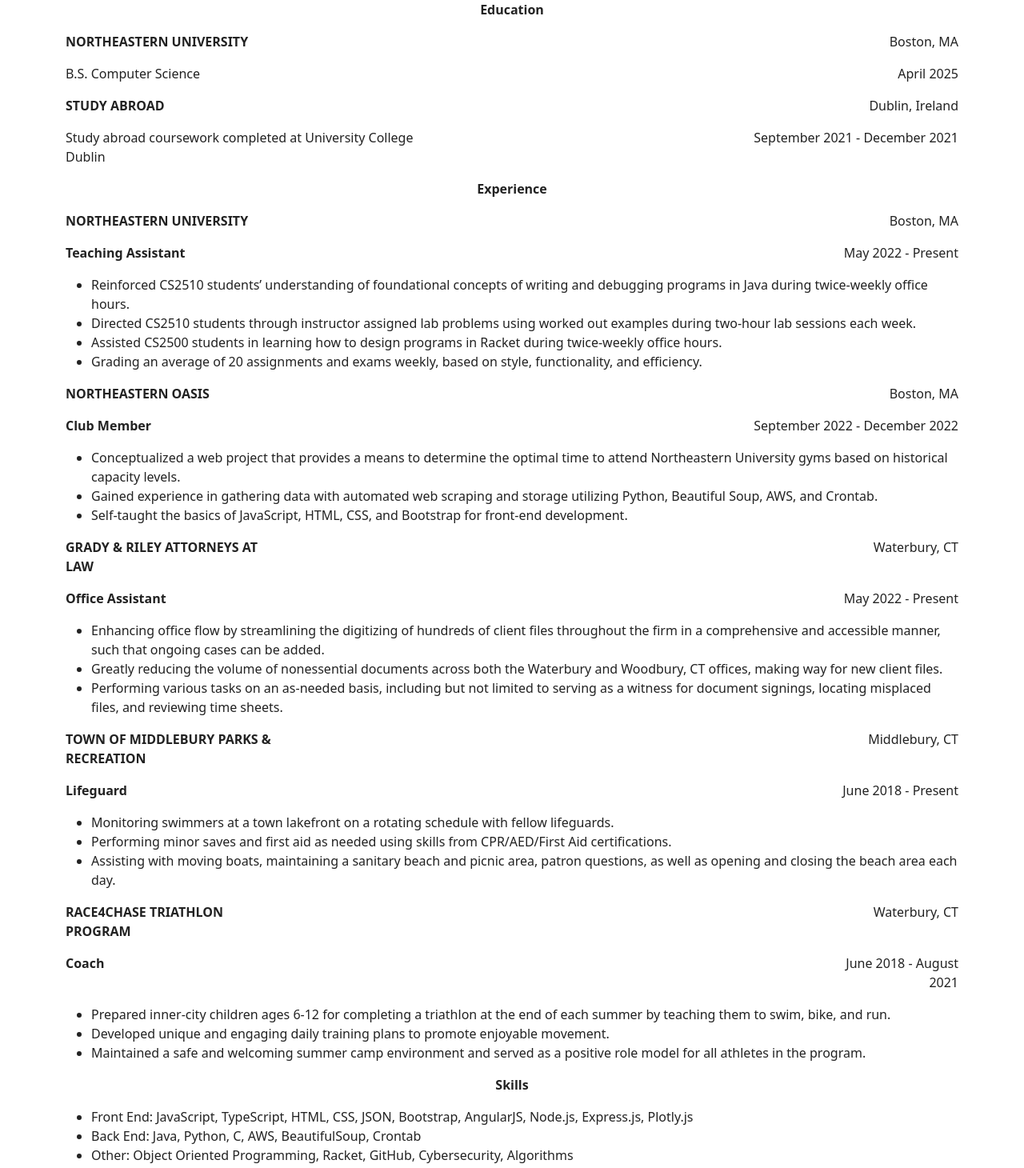
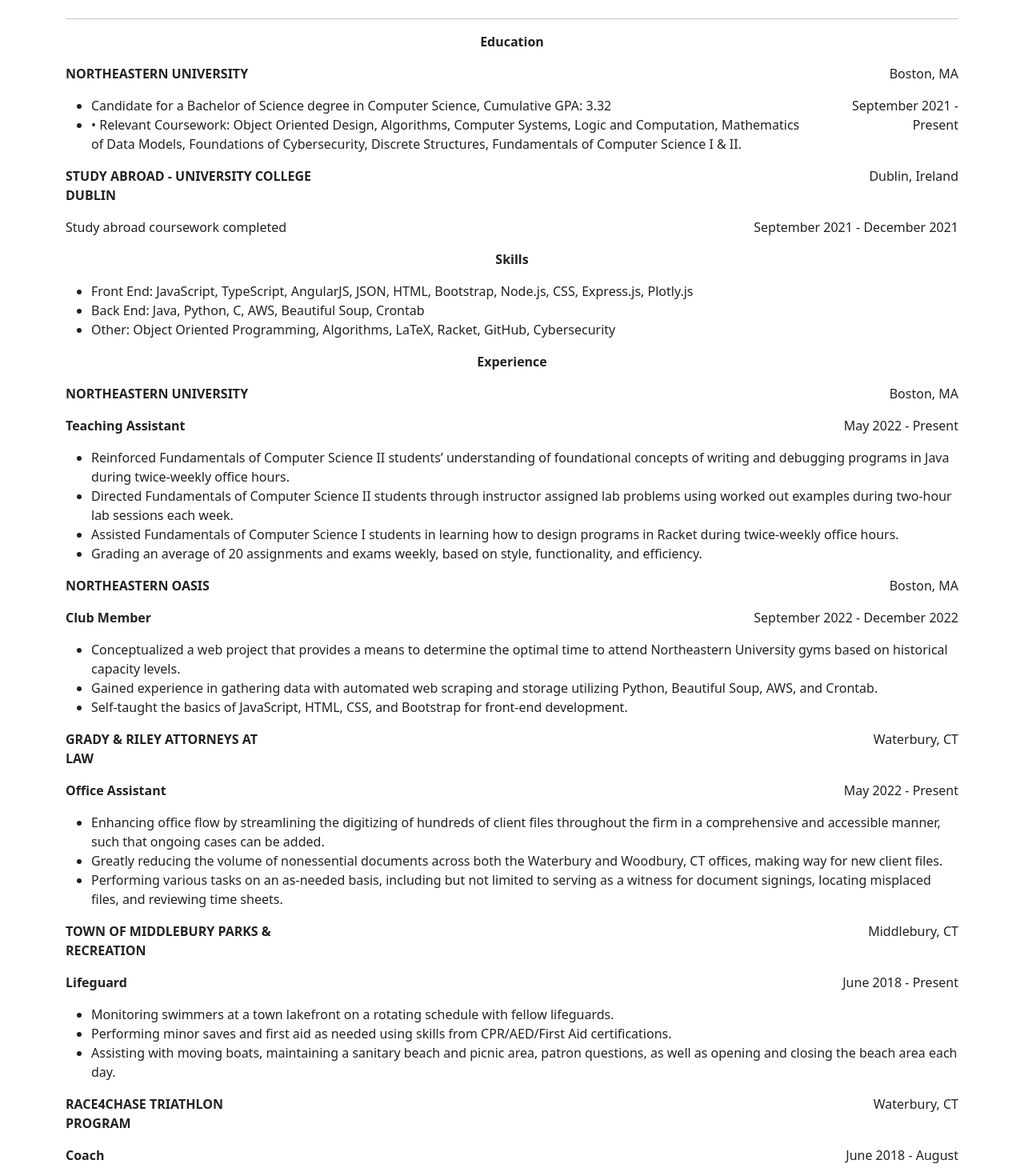
Before and after one commit to maggiecollette/Personal-Site, an Angular app: page /resume in a window 1280 px wide. Shown: the part 200-1660 px from the top of the page at 80% size. Built offline with nearby package versions, Linux system fonts and the light colour scheme.

Commit message:
Updated resume page

```diff
--- a/src/app/resume/resume.component.html
+++ b/src/app/resume/resume.component.html
@@ -12,6 +12,7 @@
     <div class="col-4">
       <p class="text-center"><strong>Marguerite Collette</strong></p>
       <p class="text-center">Boston, MA • collette.m@northeastern.edu</p>
+      <p class="text-center">Available May 1, 2023</p>
     </div>
   </div>
   <hr>
@@ -26,16 +27,20 @@
     </div>
   </div>
   <div class="row justify-content-between">
-    <div class="col-3 text-start">
-      <p>B.S. Computer Science</p>
+    <div class="col-10 text-start">
+      <ul>
+        <li>Candidate for a Bachelor of Science degree in Computer Science, Cumulative GPA: 3.32</li>
+        <li>•	Relevant Coursework: Object Oriented Design, Algorithms, Computer Systems, Logic and Computation,
+          Mathematics of Data Models, Foundations of Cybersecurity, Discrete Structures, Fundamentals of Computer Science I & II.</li>
+      </ul>
     </div>
     <div class="col-2 text-end">
-      <p>April 2025</p>
+      <p>September 2021 - Present</p>
     </div>
   </div>
   <div class="row justify-content-between">
-    <div class="col-3 text-start">
-      <p><strong>STUDY ABROAD</strong></p>
+    <div class="col-4 text-start">
+      <p><strong>STUDY ABROAD - UNIVERSITY COLLEGE DUBLIN</strong></p>
     </div>
     <div class="col-2 text-end">
       <p>Dublin, Ireland</p>
@@ -43,12 +48,19 @@
   </div>
   <div class="row justify-content-between">
     <div class="col-5 text-start">
-      <p>Study abroad coursework completed at University College Dublin</p>
+      <p>Study abroad coursework completed</p>
     </div>
     <div class="col-3 text-end">
       <p>September 2021 - December 2021</p>
     </div>
   </div>
+
+  <p class="text-center"><strong>Skills</strong></p>
+  <ul>
+    <li>Front End: JavaScript, TypeScript, AngularJS, JSON, HTML, Bootstrap, Node.js, CSS, Express.js, Plotly.js</li>
+    <li>Back End: Java, Python, C, AWS, Beautiful Soup, Crontab</li>
+    <li>Other: Object Oriented Programming, Algorithms, LaTeX, Racket, GitHub, Cybersecurity</li>
+  </ul>
 
   <p class="text-center"><strong>Experience</strong></p>
   <div class="row justify-content-between">
@@ -68,13 +80,13 @@
     </div>
   </div>
   <ul>
-    <li>Reinforced CS2510 students’ understanding of foundational concepts of writing and debugging programs in Java
+    <li>Reinforced Fundamentals of Computer Science II students’ understanding of foundational concepts of writing and debugging programs in Java
       during twice-weekly office hours.
     </li>
-    <li>Directed CS2510 students through instructor assigned lab problems using worked out examples during two-hour lab
+    <li>Directed Fundamentals of Computer Science II students through instructor assigned lab problems using worked out examples during two-hour lab
       sessions each week.
     </li>
-    <li>Assisted CS2500 students in learning how to design programs in Racket during twice-weekly office hours.</li>
+    <li>Assisted Fundamentals of Computer Science I students in learning how to design programs in Racket during twice-weekly office hours.</li>
     <li>Grading an average of 20 assignments and exams weekly, based on style, functionality, and efficiency.</li>
   </ul>
 
@@ -182,10 +194,8 @@
     </li>
   </ul>
 
-  <p class="text-center"><strong>Skills</strong></p>
+  <p class="text-center"><strong>Interests</strong></p>
   <ul>
-    <li>Front End: JavaScript, TypeScript, HTML, CSS, JSON, Bootstrap, AngularJS, Node.js, Express.js, Plotly.js</li>
-    <li>Back End: Java, Python, C, AWS, BeautifulSoup, Crontab</li>
-    <li>Other: Object Oriented Programming, Racket, GitHub, Cybersecurity, Algorithms</li>
+    <li>Thrifting, UConn Basketball, Cooking/Baking, Swimming, Hiking, Volunteering</li>
   </ul>
 </div>
```
Also changed, not shown: 1 other file (tests, documents, lock files or other folders).
